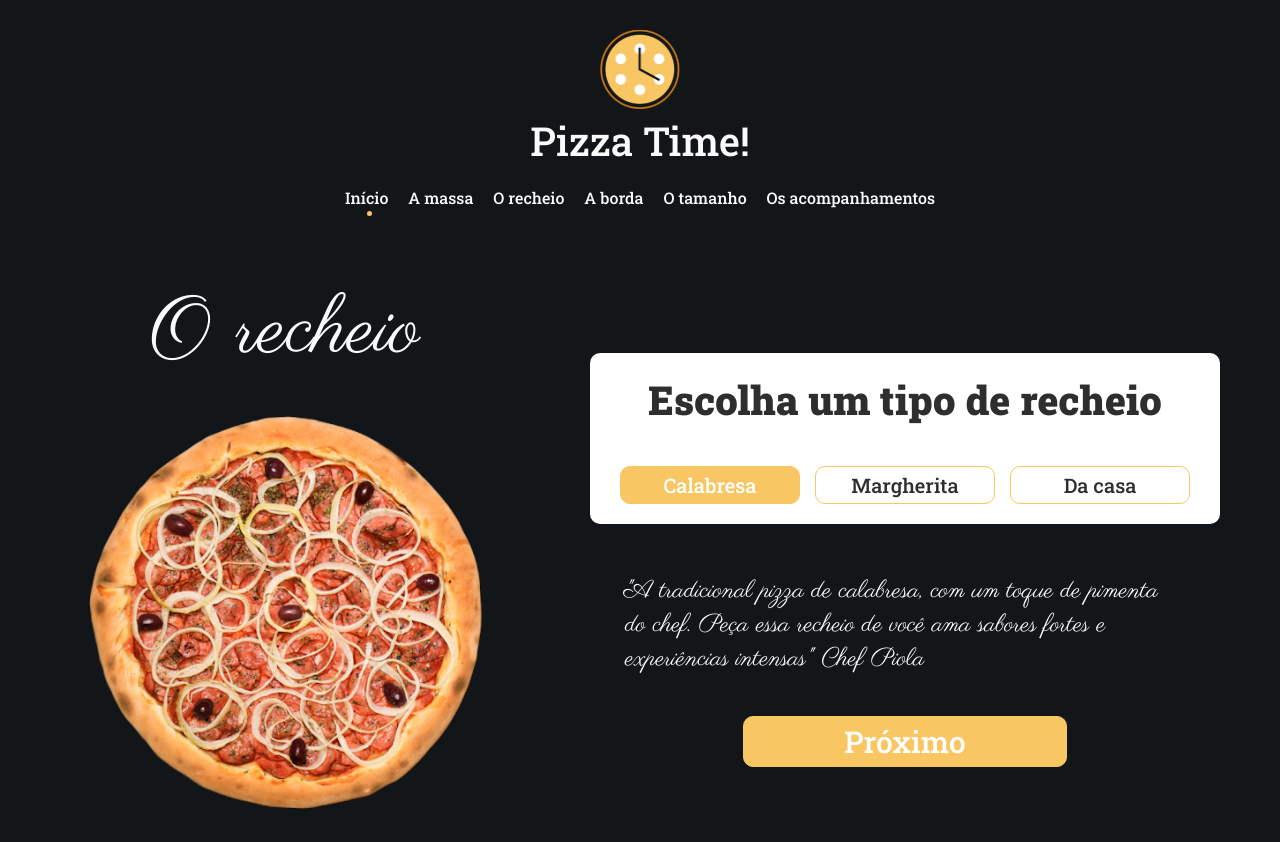
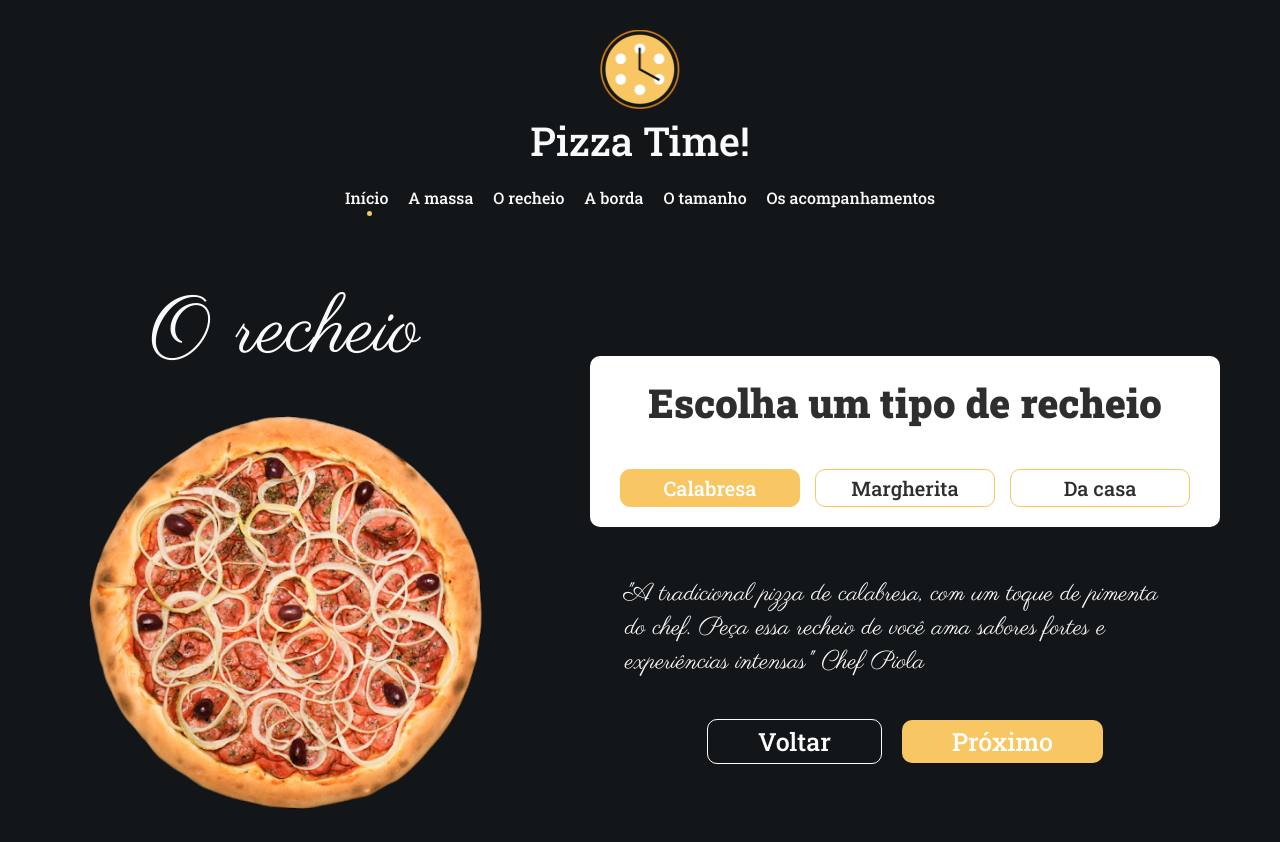
Before and after one commit to LuccasPiola/desafio-stoom, a React (Create React App) app in the folder frontend/: page / in a window 1280 px wide. Built offline with nearby package versions, Linux system fonts and the light colour scheme.

Commit message:
feature: Ajustments

```diff
--- a/frontend/src/pages/Steps/Dough/index.tsx
+++ b/frontend/src/pages/Steps/Dough/index.tsx
@@ -45,7 +45,9 @@ export default function DoughStep(): JSX.Element {
           </h2> */}
         </article>
 
-        <S.Next onClick={() => 1}>Próximo</S.Next>
+        <footer>
+          <S.Next onClick={() => 1}>Próximo</S.Next>
+        </footer>
       </div>
     </S.Wrapper>
   )
--- a/frontend/src/pages/Steps/Filling/index.tsx
+++ b/frontend/src/pages/Steps/Filling/index.tsx
@@ -48,7 +48,10 @@ export default function FillingStep(): JSX.Element {
           </h2> */}
         </article>
 
-        <S.Next onClick={() => 1}>Próximo</S.Next>
+        <footer>
+          <S.Back onClick={() => 1}>Voltar</S.Back>
+          <S.Next onClick={() => 1}>Próximo</S.Next>
+        </footer>
       </div>
     </S.Wrapper>
   )
--- a/frontend/src/pages/Steps/styles.ts
+++ b/frontend/src/pages/Steps/styles.ts
@@ -49,6 +49,12 @@ export const Wrapper = styled.div`
         font-size: 25px;
       }
     }
+
+    footer {
+      display: flex;
+      margin-top: 40px;
+      align-items: center;
+    }
   }
 `
 export const Option = styled(Button)<{ isSelected?: boolean }>`
@@ -91,16 +97,13 @@ export const Option = styled(Button)<{ isSelected?: boolean }>`
 
 export const Next = styled(Button)`
   button {
-    margin-top: 40px;
-    border: 1px solid #f8c763;
     border-radius: 10px;
-    padding: 5px 100px;
-    font-size: 30px;
+    padding: 5px 50px;
+    font-size: 25px;
     font-weight: 700;
     transition: background-color 0.5s;
     color: #fff;
     background-color: #f8c763;
-    transition: background-color 0.5s;
     font-weight: 500;
 
     &:hover {
@@ -109,3 +112,22 @@ export const Next = styled(Button)`
     }
   }
 `
+
+export const Back = styled(Button)`
+  button {
+    border: 1px solid #fff;
+    border-radius: 10px;
+    padding: 5px 50px;
+    font-size: 25px;
+    font-weight: 700;
+    transition: border-color 0.5s;
+    color: #fff;
+    font-weight: 500;
+    margin-right: 20px;
+
+    &:hover {
+      transition: border-color 0.5s;
+      border-color: ${shade('0.2', '#fff')};
+    }
+  }
+`
```
